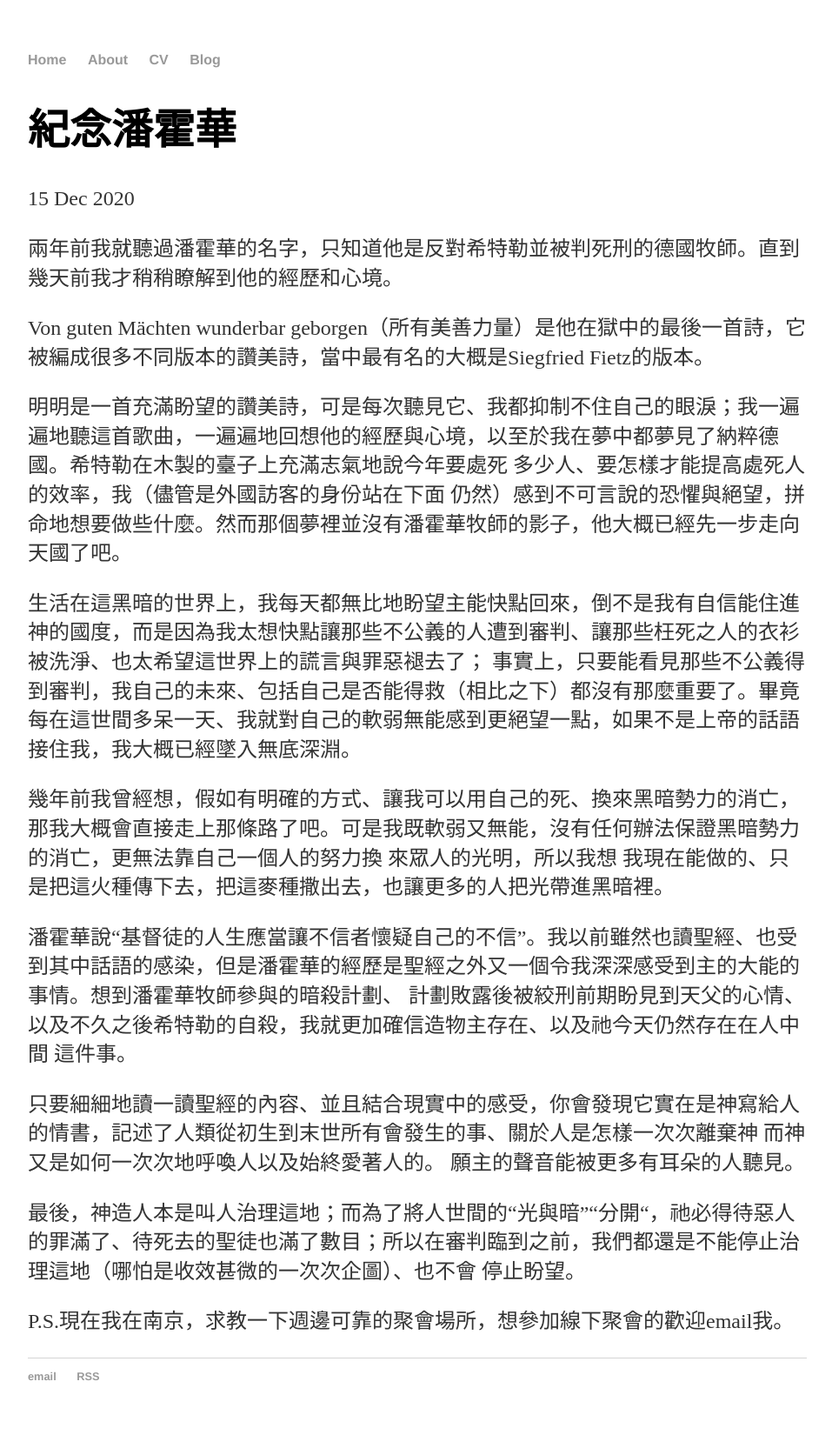
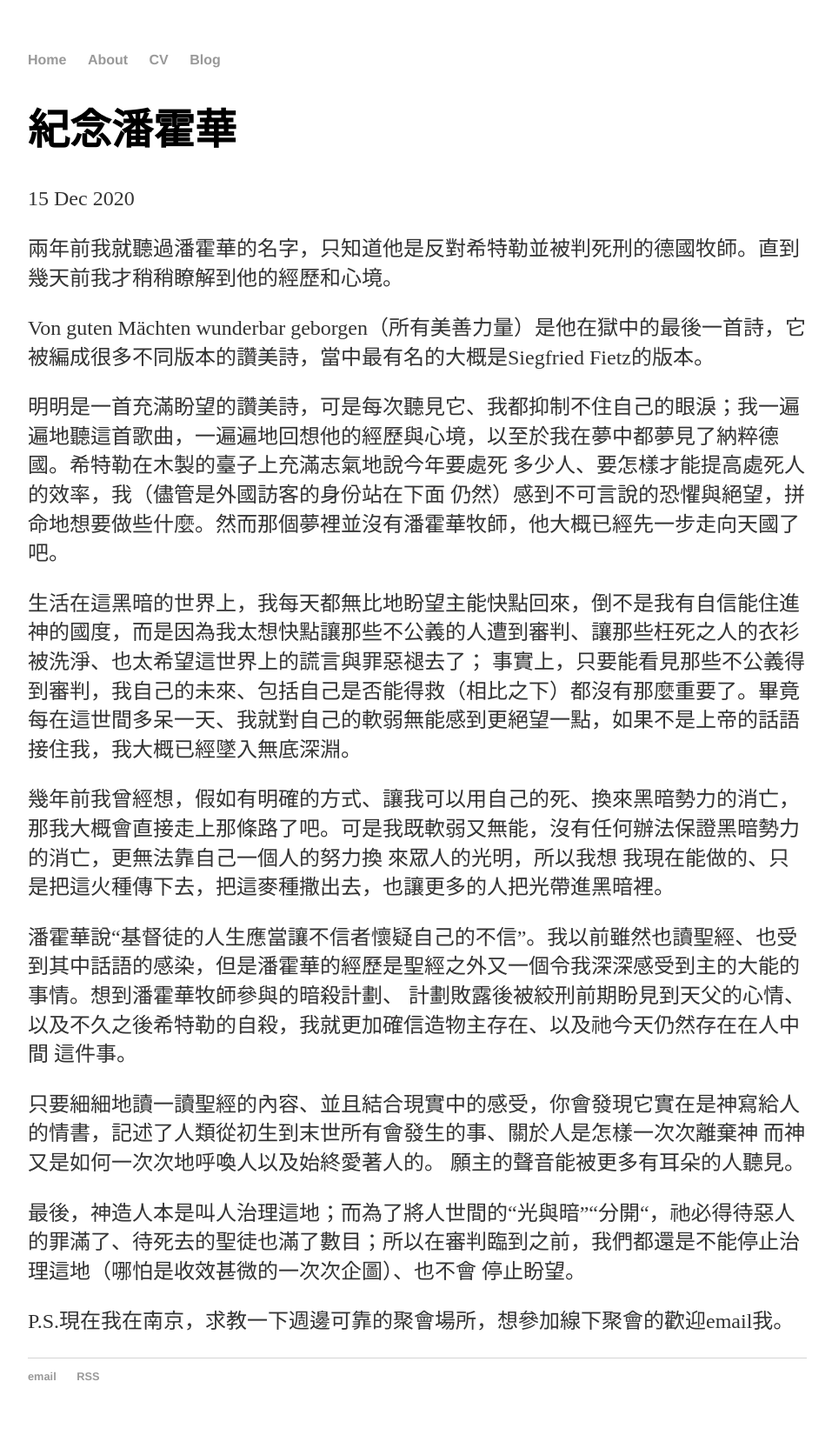
Before and after one commit to Ekove/ekove.github.io, a Jekyll site: the page built from _posts/2020-12-15-In_Memorial_of_Bonhoeffer.md, in a window 1280 px wide. Shown: the whole page at 87% size, without its empty margins (160-1117 px from the left). Built offline with Jekyll 4.4.1, drawn with Linux system fonts in a browser that asks for light colours.

Commit message:
Update 2020-12-15-In_Memorial_of_Bonhoeffer.md

```diff
--- a/_posts/2020-12-15-In_Memorial_of_Bonhoeffer.md
+++ b/_posts/2020-12-15-In_Memorial_of_Bonhoeffer.md
@@ -8,7 +8,7 @@ date: 2020-12-15
 Von guten Mächten wunderbar geborgen（所有美善力量）是他在獄中的最後一首詩，它被編成很多不同版本的讚美詩，當中最有名的大概是Siegfried Fietz的版本。
 
 明明是一首充滿盼望的讚美詩，可是每次聽見它、我都抑制不住自己的眼淚；我一遍遍地聽這首歌曲，一遍遍地回想他的經歷與心境，以至於我在夢中都夢見了納粹德國。希特勒在木製的臺子上充滿志氣地說今年要處死
-多少人、要怎樣才能提高處死人的效率，我（儘管是外國訪客的身份站在下面 仍然）感到不可言說的恐懼與絕望，拼命地想要做些什麼。然而那個夢裡並沒有潘霍華牧師的影子，他大概已經先一步走向天國了吧。
+多少人、要怎樣才能提高處死人的效率，我（儘管是外國訪客的身份站在下面 仍然）感到不可言說的恐懼與絕望，拼命地想要做些什麼。然而那個夢裡並沒有潘霍華牧師，他大概已經先一步走向天國了吧。
 
 生活在這黑暗的世界上，我每天都無比地盼望主能快點回來，倒不是我有自信能住進神的國度，而是因為我太想快點讓那些不公義的人遭到審判、讓那些枉死之人的衣衫被洗淨、也太希望這世界上的謊言與罪惡褪去了；
 事實上，只要能看見那些不公義得到審判，我自己的未來、包括自己是否能得救（相比之下）都沒有那麼重要了。畢竟每在這世間多呆一天、我就對自己的軟弱無能感到更絕望一點，如果不是上帝的話語接住我，我大概已經墜入無底深淵。
```
